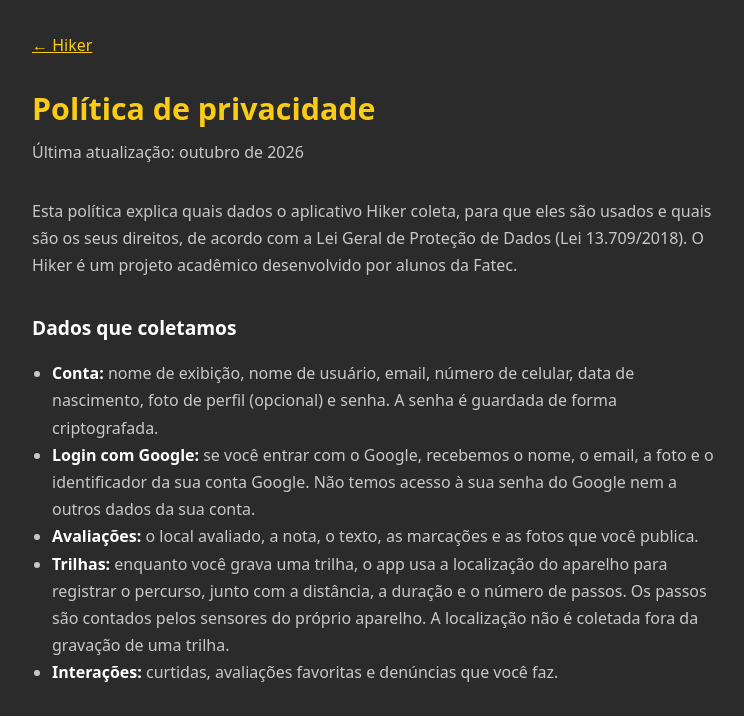
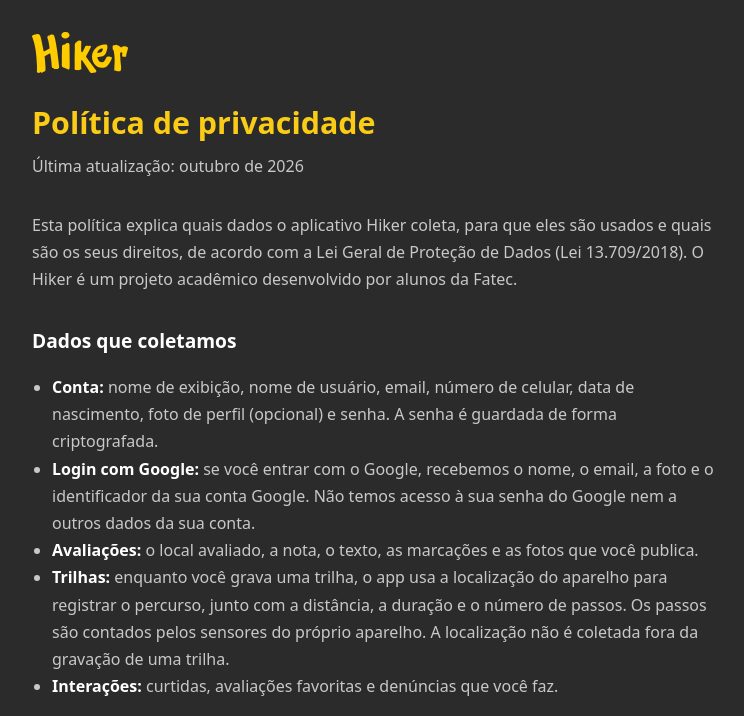
Before and after one commit to hiker-organization/hiker-site, a plain HTML site: page privacidade.html in a window 1280 px wide. Shown: the top 716 px of the page, without its empty margins (264-1008 px from the left). Drawn offline with Linux system fonts and the light colour scheme; a web font is replaced by a local one.

Commit message:
add: logo

```diff
--- a/privacidade.html
+++ b/privacidade.html
@@ -5,6 +5,7 @@
   <meta name="viewport" content="width=device-width, initial-scale=1">
   <title>Privacidade do Hiker</title>
   <meta name="description" content="Como o aplicativo Hiker coleta, usa e protege os seus dados.">
+  <link rel="icon" href="logo.svg" type="image/svg+xml">
   <link rel="preconnect" href="https://fonts.googleapis.com">
   <link rel="preconnect" href="https://fonts.gstatic.com" crossorigin>
   <link href="https://fonts.googleapis.com/css2?family=Amiko:wght@400;600;700&display=swap" rel="stylesheet">
@@ -32,13 +33,13 @@
     strong { color: var(--text); }
     ul { padding-left: 20px; }
     a { color: var(--accent); }
-    .back { display: inline-block; margin-bottom: 24px; }
+    .back { display: inline-block; margin-bottom: 24px; line-height: 0; }
     footer { border-top: 1px solid var(--border); margin-top: 40px; padding-top: 16px; font-size: 0.9rem; }
   </style>
 </head>
 <body>
   <main>
-    <a class="back" href="./">← Hiker</a>
+    <a class="back" href="./"><img src="logo.svg" alt="Hiker, página inicial" width="96" height="41"></a>
     <h1>Política de privacidade</h1>
     <p class="updated">Última atualização: outubro de 2026</p>
 
```
Also changed, not shown: index.html (+4 -2 lines), termos.html (+3 -2 lines), logo.svg (added).
